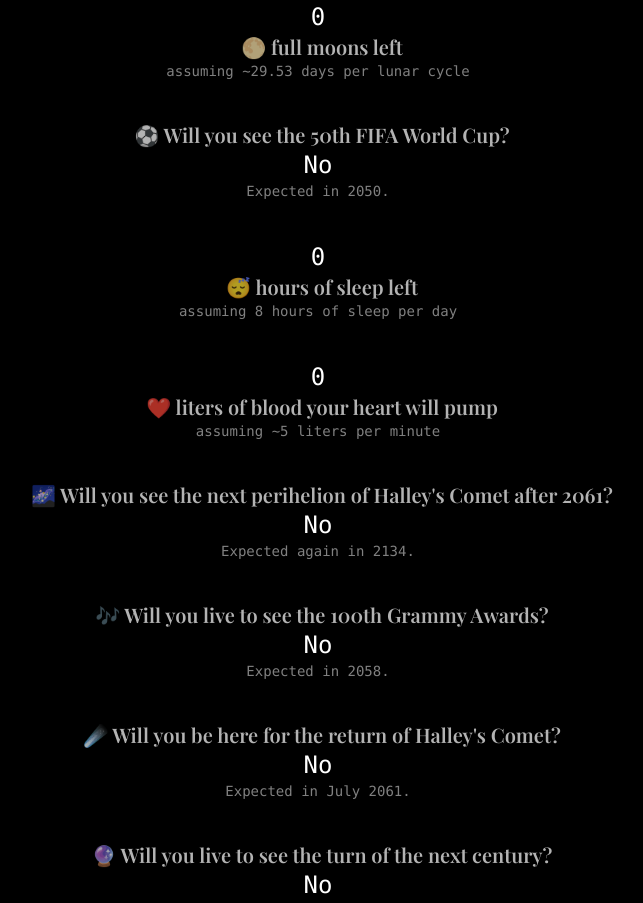
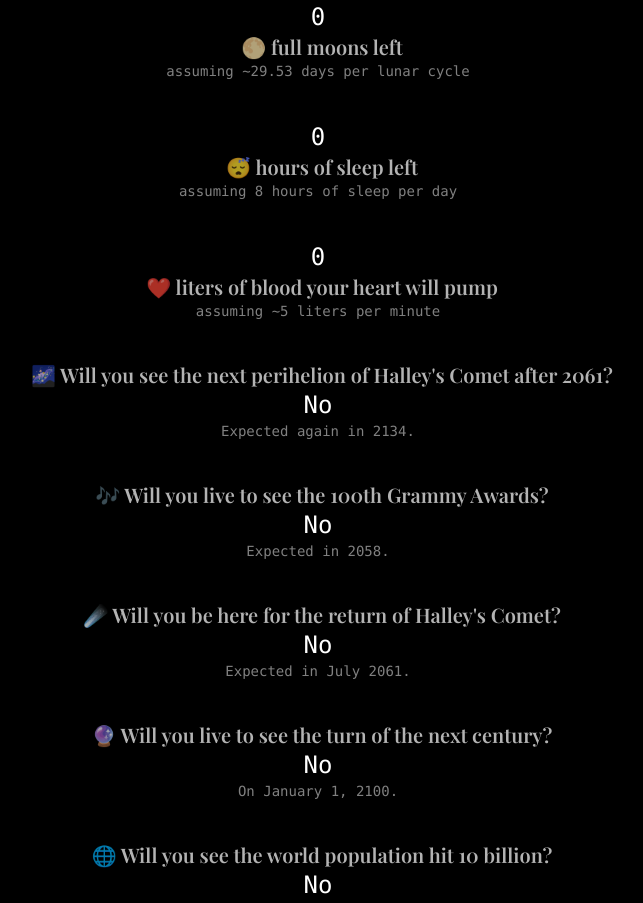
Before and after one commit to exoad/mori, a React (Vite) app: page /mori/rep in a window 1280 px wide. Shown: the part 940-1843 px from the top of the page, without its empty margins (322-965 px from the left). Built offline with nearby package versions, Linux system fonts and the light colour scheme; a web font is replaced by a local one.

Commit message:
remove incorrect expectation for fifa world cup which is not in 2050 lol

```diff
--- a/src/expectations.ts
+++ b/src/expectations.ts
@@ -18,11 +18,6 @@
             label: "🌕 full moons left",
             calc: (s) => Math.floor(s / 2551442),
             comment: "assuming ~29.53 days per lunar cycle",
-        },
-        {
-            label: "⚽ Will you see the 50th FIFA World Cup?",
-            comment: "Expected in 2050.",
-            check: (d) => d.getFullYear() >= 2050,
         },
         {
             label: "😴 hours of sleep left",
```
Also changed, not shown: 3 other files (tests, documents, lock files or other folders).
